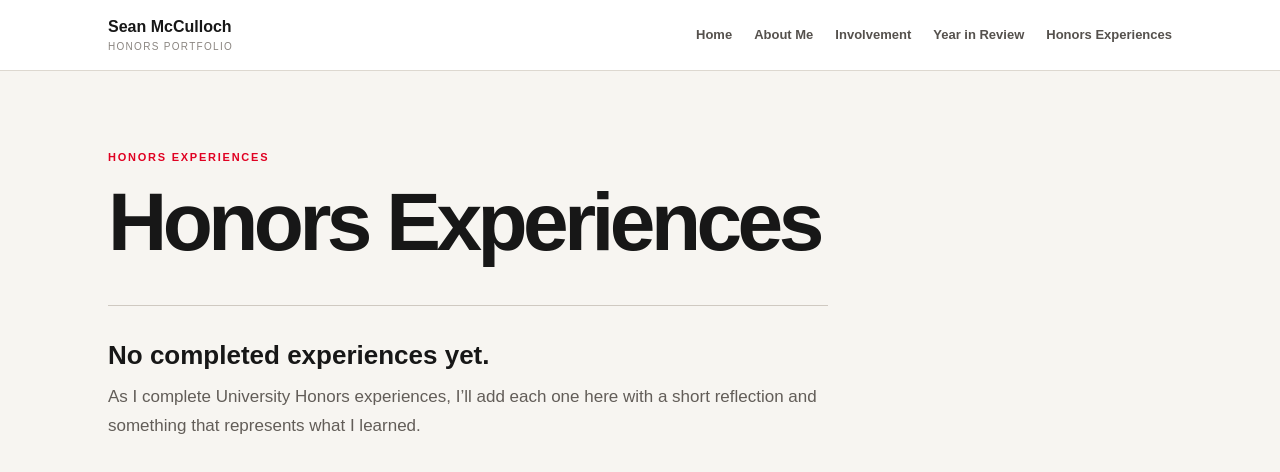
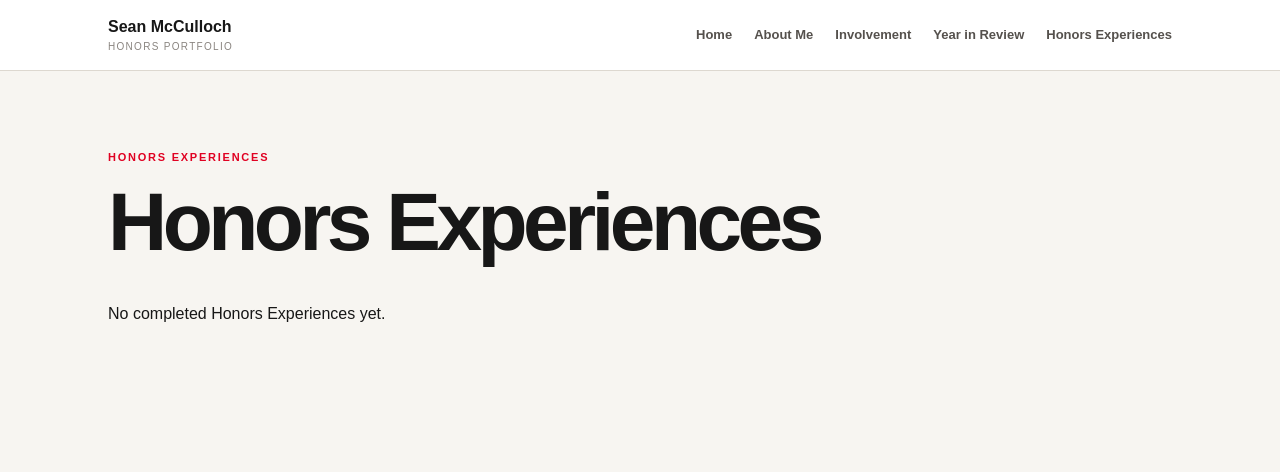
Before and after one commit to SeanSpon/seans-honors-portfolio, a Next.js app: page /honors in a window 1280 px wide. Shown: the top 472 px of the page. Built offline with nearby package versions, Linux system fonts and the light colour scheme.

Commit message:
Make Honors page a blank skeleton

```diff
--- a/app/honors/page.js
+++ b/app/honors/page.js
@@ -4,13 +4,10 @@ export default function HonorsPage() {
   return (
     <main>
       <Nav />
-      <section className="contentPage pageWrap">
+      <section className="contentPage pageWrap narrowPage">
         <p className="eyebrow">HONORS EXPERIENCES</p>
         <h1 className="pageTitle">Honors Experiences</h1>
-        <div className="emptyState">
-          <h2>No completed experiences yet.</h2>
-          <p>As I complete University Honors experiences, I’ll add each one here with a short reflection and something that represents what I learned.</p>
-        </div>
+        <p className="emptyText">No completed Honors Experiences yet.</p>
       </section>
     </main>
   );
```
